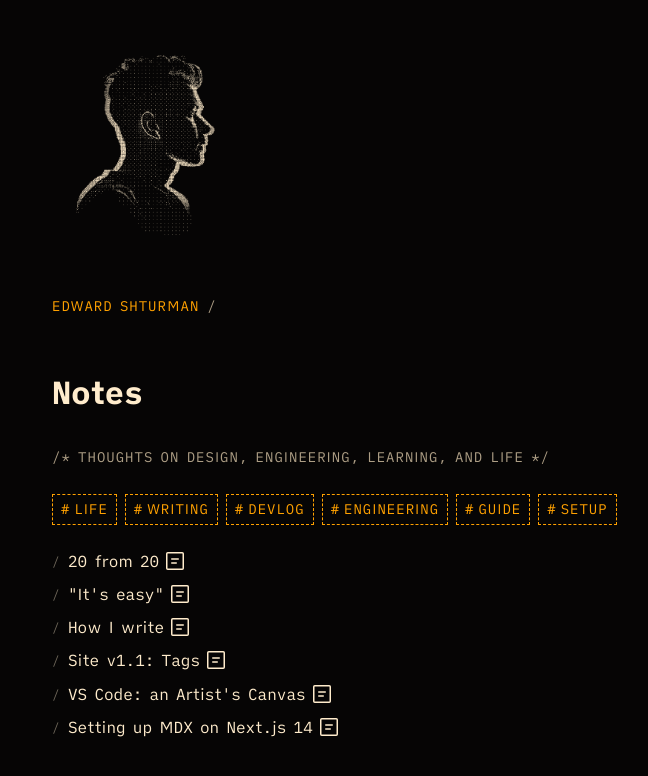
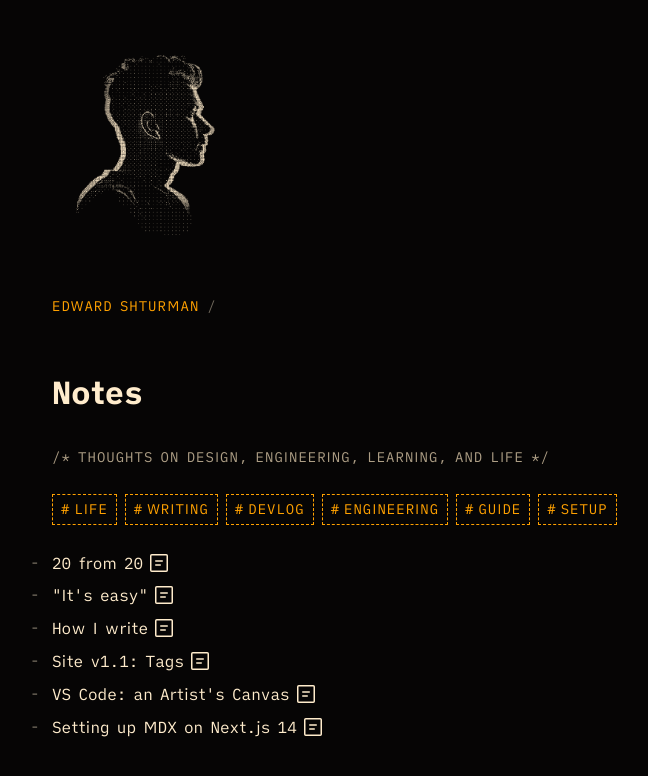
Before and after one commit to edwardshturman/site, a Next.js app: page /notes in a window 1280 px wide. Shown: the top 776 px of the page, without its empty margins (263-911 px from the left). Built offline with nearby package versions, Linux system fonts and the light colour scheme.

Commit message:
Add Windows backslash Easter egg

```diff
--- a/app/globals.css
+++ b/app/globals.css
@@ -1,6 +1,6 @@
 :root {
   --font-sans: var(--font-ia-writer-quattro), sans-serif;
-  --font-mono: var(--font-ia-writer-mono), 'Courier Prime', 'Courier New', ui-monospace, monospace;
+  --font-mono: var(--font-ia-writer-mono), "Courier Prime", "Courier New", ui-monospace, monospace;
 
   --color-white:         hsla(038deg, 100%, 090%, 1.0);
   --color-black:         hsla(038deg, 010%, 002%, 1.0);
@@ -36,24 +36,6 @@ body {
   body {
     margin: 40px 40px;
   }
-}
-
-nav {
-  font-size: 0.875rem;
-  color: var(--color-light-gray);
-  text-transform: uppercase;
-  letter-spacing: 1px;
-}
-
-nav > ul > li {
-  margin-left: 1rem;
-}
-
-nav > ul > li::before {
-  content: '/';
-  font-size: 0.9em;
-  margin-left: -1rem;
-  margin-top: unset;
 }
 
 h1,
@@ -94,7 +76,7 @@ ul > li::before {
   position: absolute;
   margin-left: -22px;
   margin-top: -1px;
-  content: '-';
+  content: "-";
 }
 
 ul ul > li {
@@ -139,13 +121,13 @@ pre > code[data-line-numbers] > [data-line]:hover::before {
 }
 
 pre
-  > code[data-line-numbers][data-line-numbers-max-digits='2']
+  > code[data-line-numbers][data-line-numbers-max-digits="2"]
   > [data-line]::before {
   width: 2em;
 }
 
 pre
-  > code[data-line-numbers][data-line-numbers-max-digits='3']
+  > code[data-line-numbers][data-line-numbers-max-digits="3"]
   > [data-line]::before {
   width: 3em;
 }
@@ -154,10 +136,10 @@ span[data-highlighted-line] {
   background-color: var(--color-compsigh-20);
 }
 
-span[data-highlighted-line-id='add'] {
+span[data-highlighted-line-id="add"] {
   background-color: var(--color-diff-add);
 }
 
-span[data-highlighted-line-id='remove'] {
+span[data-highlighted-line-id="remove"] {
   background-color: var(--color-diff-remove);
 }
--- a/components/Breadcrumbs/Breadcrumbs.module.css
+++ b/components/Breadcrumbs/Breadcrumbs.module.css
@@ -1,6 +1,5 @@
 nav#breadcrumbs {
-  font-size: 14px;
-  color: var(--color-light-gray);
+  font-size: 0.875rem;
   text-transform: uppercase;
   letter-spacing: 1px;
   margin-top: 40px;
@@ -24,4 +23,9 @@ nav#breadcrumbs ol li:last-child {
 nav#breadcrumbs ol li::after {
   content: "/";
   margin-left: 8px;
+  color: var(--color-dark-gray);
 }
+
+nav#breadcrumbs.windows ol li::after {
+  content: "\\";
+}
--- a/components/Breadcrumbs/Breadcrumbs.tsx
+++ b/components/Breadcrumbs/Breadcrumbs.tsx
@@ -5,7 +5,7 @@ import { usePathname } from 'next/navigation'
 
 import styles from './Breadcrumbs.module.css'
 
-export function Breadcrumbs() {
+export function Breadcrumbs({ isWindows }: { isWindows?: boolean }) {
   const path = usePathname()
   if (path === '/') return null
   const crumbs = path.split('/').filter(Boolean)
@@ -15,6 +15,7 @@ export function Breadcrumbs() {
     <nav
       id={styles.breadcrumbs}
       aria-label="Breadcrumb"
+      className={`${styles.breadcrumbs} ${isWindows ? styles.windows : ''}`}
     >
       <ol>
         <Crumb key="/" href="/">Edward Shturman</Crumb>
--- /dev/null
+++ b/components/Breadcrumbs/BreadcrumbsWrapper.tsx
@@ -0,0 +1,10 @@
+import { headers } from 'next/headers'
+
+import { Breadcrumbs } from './Breadcrumbs'
+
+export function BreadcrumbsWrapper() {
+  const platform = headers().get('Sec-Ch-Ua-Platform')
+  return (
+    <Breadcrumbs isWindows={platform === 'Windows'} />
+  )
+}
--- a/components/Breadcrumbs/index.ts
+++ b/components/Breadcrumbs/index.ts
@@ -1 +1 @@
-export { Breadcrumbs } from './Breadcrumbs'
+export { BreadcrumbsWrapper as Breadcrumbs } from './BreadcrumbsWrapper'
--- a/components/Navbar/Navbar.tsx
+++ b/components/Navbar/Navbar.tsx
@@ -1,9 +1,13 @@
 import Link from 'next/link'
+import { headers } from 'next/headers'
+
+import styles from './Navbar.module.css'
 
 export function Navbar() {
+  const platform = headers().get('Sec-Ch-Ua-Platform')
   return (
     <>
-      <nav>
+      <nav id={styles.navbar} className={`${platform === 'Windows' ? styles.windows : ''}`}>
         <ul>
           <li>
             <Link href={"/notes"}>Notes</Link>
--- a/components/TableOfContents/TableOfContents.tsx
+++ b/components/TableOfContents/TableOfContents.tsx
@@ -5,7 +5,7 @@ import styles from './TableOfContents.module.css'
 export function TableOfContents({ entries }: { entries: string[] }) {
   return (
     <>
-      <nav className={styles["table-of-contents"]}>
+      <nav id={styles["table-of-contents"]}>
         <ul>
           {entries.map((entry, index) => (
             <li key={index}>
```
Also changed, not shown: app/roadmap.md (+2 -1 lines), components/Navbar/Navbar.module.css (renamed from components/Checkbox/Checkbox.module.css, +17 -9 lines).
